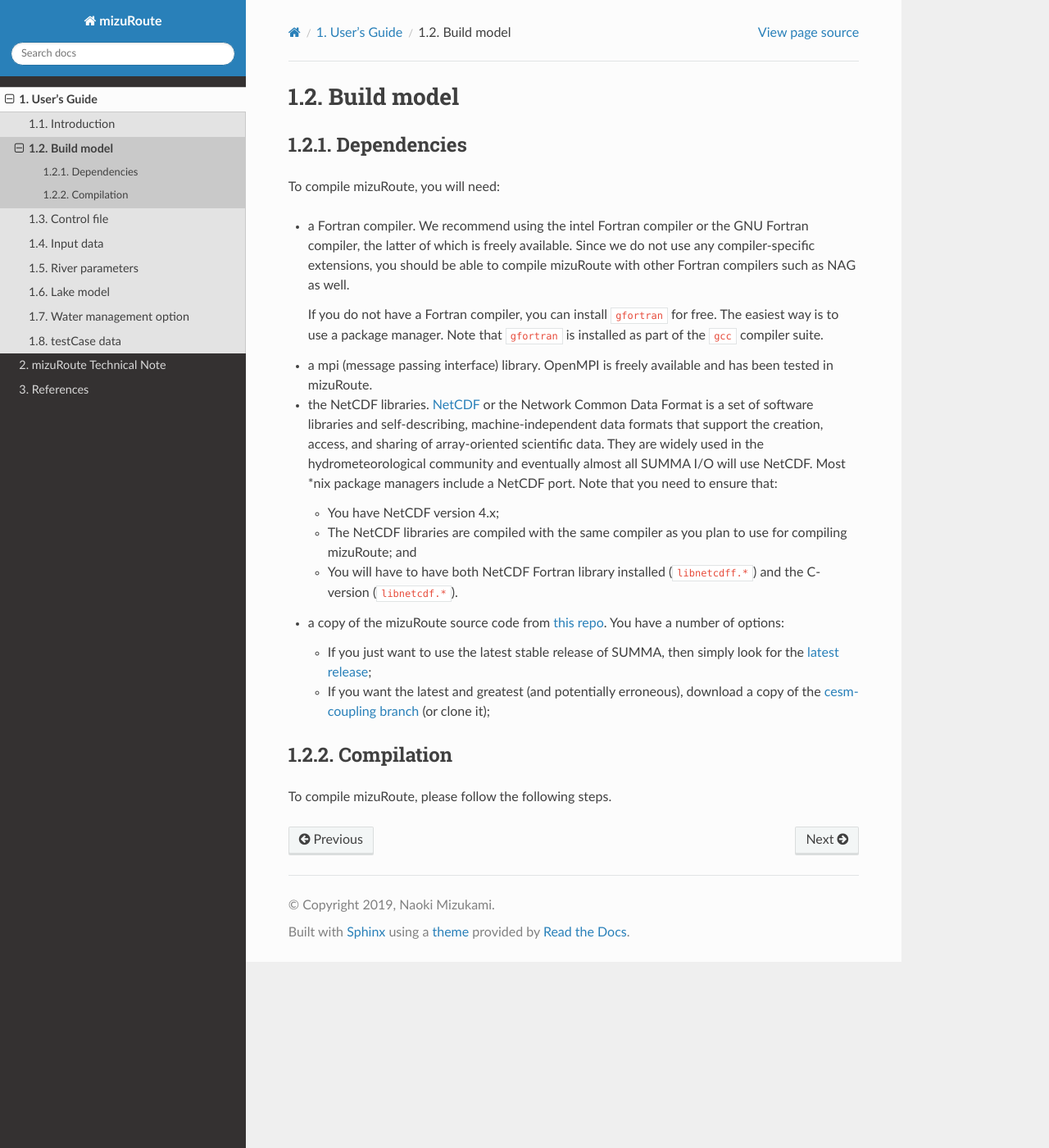
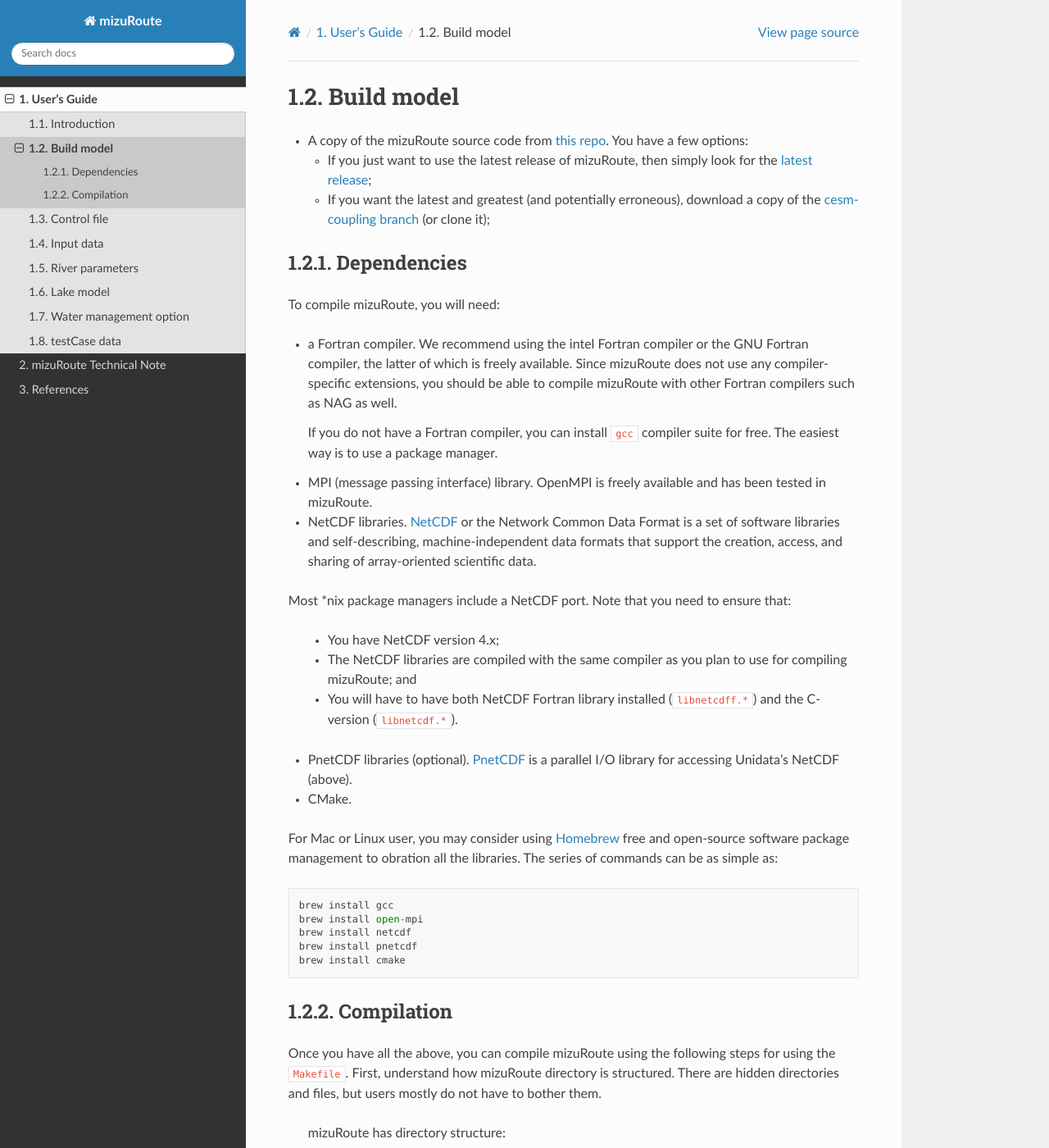
Before and after one commit to ESCOMP/mizuRoute, a Sphinx documentation site: the page built from docs/source/users_guide/Build_model.rst, in a window 1280 px wide and 1400 px high. Shown: the whole window at 82% size. Built offline with Sphinx 7.4.7 and the Read the Docs theme 3.1.0, drawn with Linux system fonts in a browser that asks for light colours; some of the changed text lies outside the part shown.

Commit message:
take 1: editting Build_model

```diff
--- a/docs/source/users_guide/Build_model.rst
+++ b/docs/source/users_guide/Build_model.rst
@@ -2,30 +2,149 @@
 
 Build model
 ============
+
+- A copy of the mizuRoute source code from `this repo <https://github.com/ESCOMP/mizuRoute>`_. You have a few options:
+
+  - If you just want to use the latest release of mizuRoute, then simply look for the `latest release <https://github.com/ESCOMP/mizuRoute/releases>`_;
+  - If you want the latest and greatest (and potentially erroneous), download a copy of the `cesm-coupling branch <https://github.com/ESCOMP/mizuRoute/tree/cesm-coupling>`_ (or clone it);
 
 Dependencies
 ------------------------------------------
 
 To compile mizuRoute, you will need:
 
-- a Fortran compiler. We recommend using the intel Fortran compiler or the GNU Fortran compiler, the latter of which is freely available. Since we do not use any compiler-specific extensions, you should be able to compile mizuRoute with other Fortran compilers such as NAG as well.
+- a Fortran compiler. We recommend using the intel Fortran compiler or the GNU Fortran compiler, the latter of which is freely available. Since mizuRoute does not use any compiler-specific extensions, you should be able to compile mizuRoute with other Fortran compilers such as NAG as well.
 
-  If you do not have a Fortran compiler, you can install ``gfortran`` for free. The easiest way is to use a package manager. Note that ``gfortran`` is installed as part of the ``gcc`` compiler suite.
+  If you do not have a Fortran compiler, you can install ``gcc`` compiler suite for free. The easiest way is to use a package manager.
 
-- a mpi (message passing interface) library. OpenMPI is freely available and has been tested in mizuRoute.
+- MPI (message passing interface) library. OpenMPI is freely available and has been tested in mizuRoute.
 
-- the NetCDF libraries. `NetCDF <http://www.unidata.ucar.edu/software/netcdf/>`_ or the Network Common Data Format is a set of software libraries and self-describing, machine-independent data formats that support the creation, access, and sharing of array-oriented scientific data. They are widely used in the hydrometeorological community and eventually almost all SUMMA I/O will use NetCDF. Most \*nix package managers include a NetCDF port. Note that you need to ensure that:
+- NetCDF libraries. `NetCDF <http://www.unidata.ucar.edu/software/netcdf/>`_ or the Network Common Data Format is a set of software libraries and self-describing, machine-independent data formats that support the creation, access, and sharing of array-oriented scientific data.
+Most \*nix package managers include a NetCDF port. Note that you need to ensure that:
 
   - You have NetCDF version 4.x;
   - The NetCDF libraries are compiled with the same compiler as you plan to use for compiling mizuRoute; and
   - You will have to have both NetCDF Fortran library installed (``libnetcdff.*``) and the C-version (``libnetcdf.*``).
 
-- a copy of the mizuRoute source code from `this repo <https://github.com/ESCOMP/mizuRoute>`_. You have a number of options:
+- PnetCDF libraries (optional). `PnetCDF <https://parallel-netcdf.github.io/>`_ is a parallel I/O library for accessing Unidata's NetCDF (above).
 
-  - If you just want to use the latest stable release of SUMMA, then simply look for the `latest release <https://github.com/ESCOMP/mizuRoute/releases>`_;
-  - If you want the latest and greatest (and potentially erroneous), download a copy of the `cesm-coupling branch <https://github.com/ESCOMP/mizuRoute/tree/cesm-coupling>`_ (or clone it);
+- CMake.
+
+
+For Mac or Linux user, you may consider using `Homebrew <https://brew.sh/>`_ free and open-source software package management to obration all the libraries. The series of commands can be as simple as:
+
+::
+
+    brew install gcc
+    brew install open-mpi
+    brew install netcdf
+    brew install pnetcdf
+    brew install cmake
+
 
 Compilation
 ------------------------------------------
 
-To compile mizuRoute, please follow the following steps.
+Once you have all the above, you can compile mizuRoute using the following steps for using the ``Makefile``.
+First, understand how mizuRoute directory is structured. There are hidden directories and files, but users mostly do not have to bother them.
+
+     mizuRoute has directory structure::
+
+         mizuRoute/
+         ├── route/
+         |    ├── build/
+         |    ├── bin/
+         |    ├── input/
+         |    ├── settings/
+         |    └── ancillary_data/
+         ├── bin/
+         ├── cime_config/
+         ├── docs/
+         ├── libraries/
+         ├── netcdf_test/
+         ├── LICENSE
+         ├── readme.md
+         └── EADME_EXTERNALS.rst
+
+1. Navigate to your local copy of the mizuRoute top directory.
+
+2. Obtain ParallelIO library through git-fleximod tool that is already installed under ``mizuRoute/bin``.
+
+     Execute::
+
+         mk -p libraries/parallelio
+         ./bin/git-fleximod -g .gitmodules update
+
+     See mizuRoute/README_EXTERNALS.rst for more details.
+
+3. Go to the ``route/build`` subdirectory.
+
+4. Specify a number of environment variables that are used by the build process. You will need to set the following:
+
+   - ``BLDDIR``: This is the parent directory of the ``build`` directory.
+
+     Then you would set by executing::
+
+         export BLDDIR=`pwd`/../
+
+   - ``FC``: Define the compiler family. This is only used to determine the compiler flags.
+     If your compiler is not included, you will need to add the relevant section to the ``Makefile``.
+
+     Example::
+
+         export FC=gnu
+
+   - ``FC_EXE``: This is the actual compiler executable that is invoked. For most of compiler family, it is likely ``mpif90``.
+
+     Example::
+
+         export FC_EXE=mpif90
+
+   - ``NCDF_PATH``: This is the path to the NetCDF.
+
+     Example (if netCDF is installed with homebrew)::
+
+         export NCDF_PATH=/opt/homebrew/
+
+   - ``PNETCDF_PATH``: This is the path to the PnetCDF.
+
+     Example (if pnetcdf is intalled with homebrew)::
+
+         export PNETCDF_PATH=/opt/homebrew/
+
+
+   - To find netCDF and pnetCDF pathes, the following command might help.
+
+     ::
+
+         find / -type f( -name "libnetcdf*.so*" \)
+
+   If you are using the ``bash`` shell, then you would set these environment variables with ``export``, e.g., ``export FC=gnu``.
+   You may need to modify the ``Makefile`` if you are using a different Fortran compiler or your setup is different.
+   If someone wants to contribute an actual ``configure`` script, that would be great.
+
+   - If you are compiling mizuRoute using packages installed through ``Homebrew``, then use the following entries in Part 0 of Makefile.
+     *Date updated: May-2025*
+
+     ::
+
+         FC = gnu
+         FC_EXE = mpif90
+         NETCDF = /opt/homebrew/
+         PNETCDF = /opt/homebrew/
+
+5. Once you have set up the environmental variables above, use the following command.
+
+     ::
+
+         make FC=$FC FC_EXE=$FC_EXE F_MASTER=$BLDDIR NCDF_PATH=$NETCDF_PATH PNETCDF_PATH=$PNETCDF_PATH EXE=route_runoff
+
+
+NOTE:
+Often, netCDF-fortran and netCDF (c-version) libraries are located in separate location. If so
+
+     ::
+
+        export NCDF_FORTRAN_PATH=<path_to_netcdf-fortran>
+        export NCDF_C_PATH=<path_to_netcdf>
+        make FC=$FC FC_EXE=$FC_EXE F_MASTER=$BLDDIR NCDF_C_PATH=$NETCDF_C_PATH NCDF_FORTRAN_PATH=$NCDF_FORTRAN_PATH PNETCDF_PATH=$PNETCDF_PATH EXE=route_runoff
```
